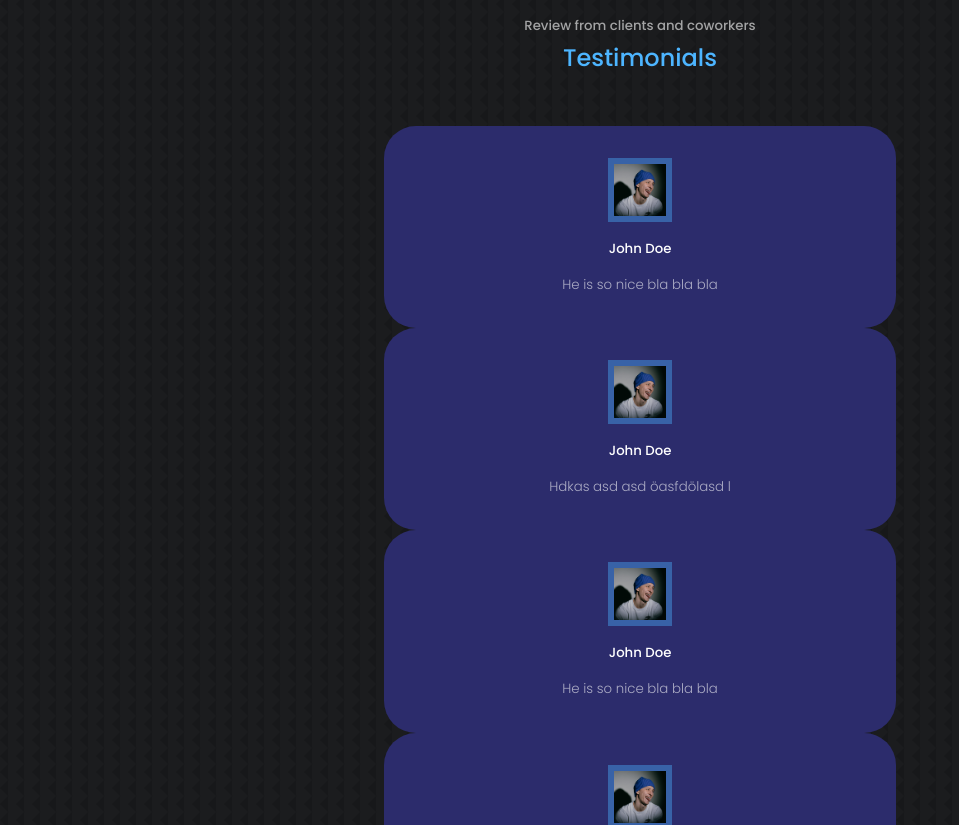
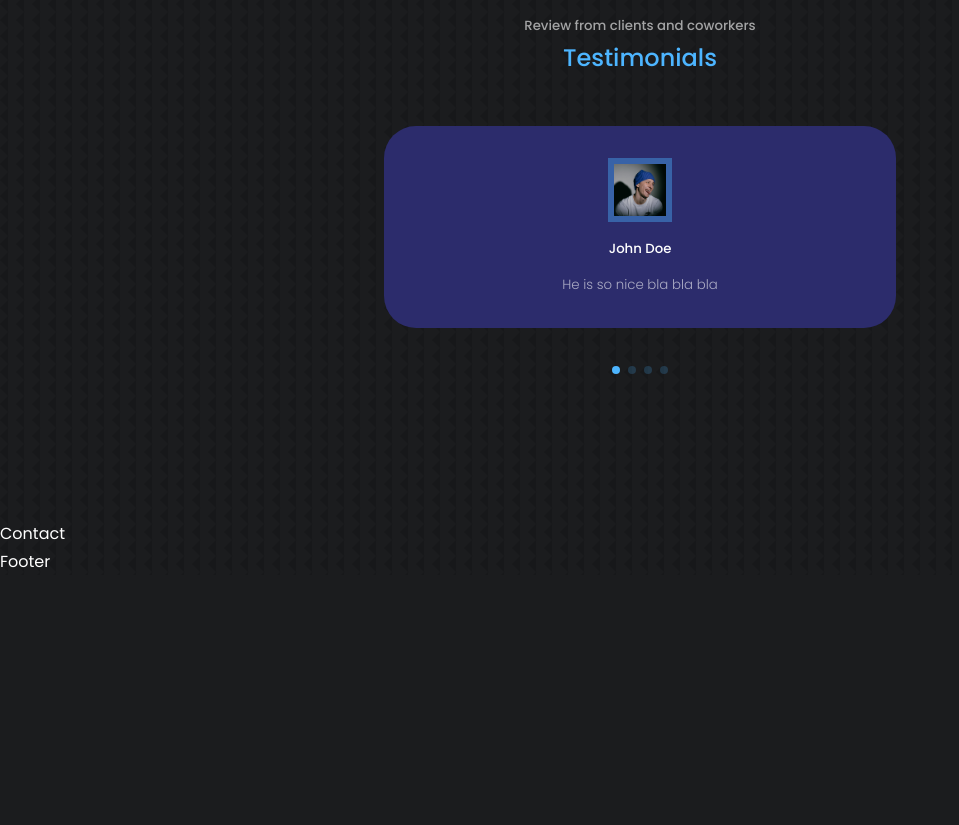
Before and after one commit to Edwardtoonela/react-portfolio-website, a React (Create React App) app: page / in a window 1280 px wide. Shown: the part 3540-4365 px from the top of the page, without its empty margins (0-959 px from the left). After the commit the page ends 4115 px from the top, so only its background shows below. Built offline with nearby package versions, Linux system fonts and the light colour scheme.

Commit message:
added js swiper

```diff
--- a/package.json
+++ b/package.json
@@ -10,6 +10,7 @@
     "react-dom": "^18.0.0",
     "react-icons": "^4.3.1",
     "react-scripts": "5.0.0",
+    "swiper": "^8.0.7",
     "web-vitals": "^2.1.4"
   },
   "scripts": {
--- a/src/components/testimonials/testimonials.css
+++ b/src/components/testimonials/testimonials.css
@@ -1,5 +1,6 @@
 .container.testimonials__container {
   width: 40%;
+  padding-bottom: 4rem;
 }
 
 .client__avatar {
@@ -27,6 +28,10 @@
   margin: 0.8rem auto 0;
 }
 
+.swiper-pagination-clickable .swiper-pagination-bullet {
+  background-color: var(--color-primary);
+}
+
 /* ----------- Media queries MD ----------- */
 
 @media screen and (max-width: 1024px) {
--- a/src/components/testimonials/testimonials.jsx
+++ b/src/components/testimonials/testimonials.jsx
@@ -1,6 +1,15 @@
 import React from 'react'
 import './testimonials.css'
 import AVTR from '../../assets/comp2.png'
+
+// import Swiper core and required modules
+import { Pagination, A11y } from 'swiper';
+
+import { Swiper, SwiperSlide } from 'swiper/react';
+
+// Import Swiper styles
+import 'swiper/css';
+import 'swiper/css/pagination';
 
 const data = [
   {
@@ -31,21 +40,27 @@
       <h5>Review from clients and coworkers</h5>
       <h2>Testimonials</h2>
 
-      <div className="container testimonials__container">
+      <Swiper className="container testimonials__container"
+      // install Swiper modules
+      modules={[Pagination]}
+      spaceBetween={40}
+      slidesPerView={1}
+      navigation
+      pagination={{ clickable: true }}>
         {
           data.map(({avatar, name, review}, index) => {
             return (
-            <article key={index} className="testimonial">
+            <SwiperSlide key={index} className="testimonial">
               <div className="client__avatar">
                 <img src={avatar}/>
               </div>
               <h5 className="client__name">{name}</h5>
               <small className="client__review">{review}</small>
-            </article>
+            </SwiperSlide>
             )
           })
         }
-      </div>
+      </Swiper>
     </section>
   )
 }
```
Also changed, not shown: 1 other file (tests, documents, lock files or other folders).
